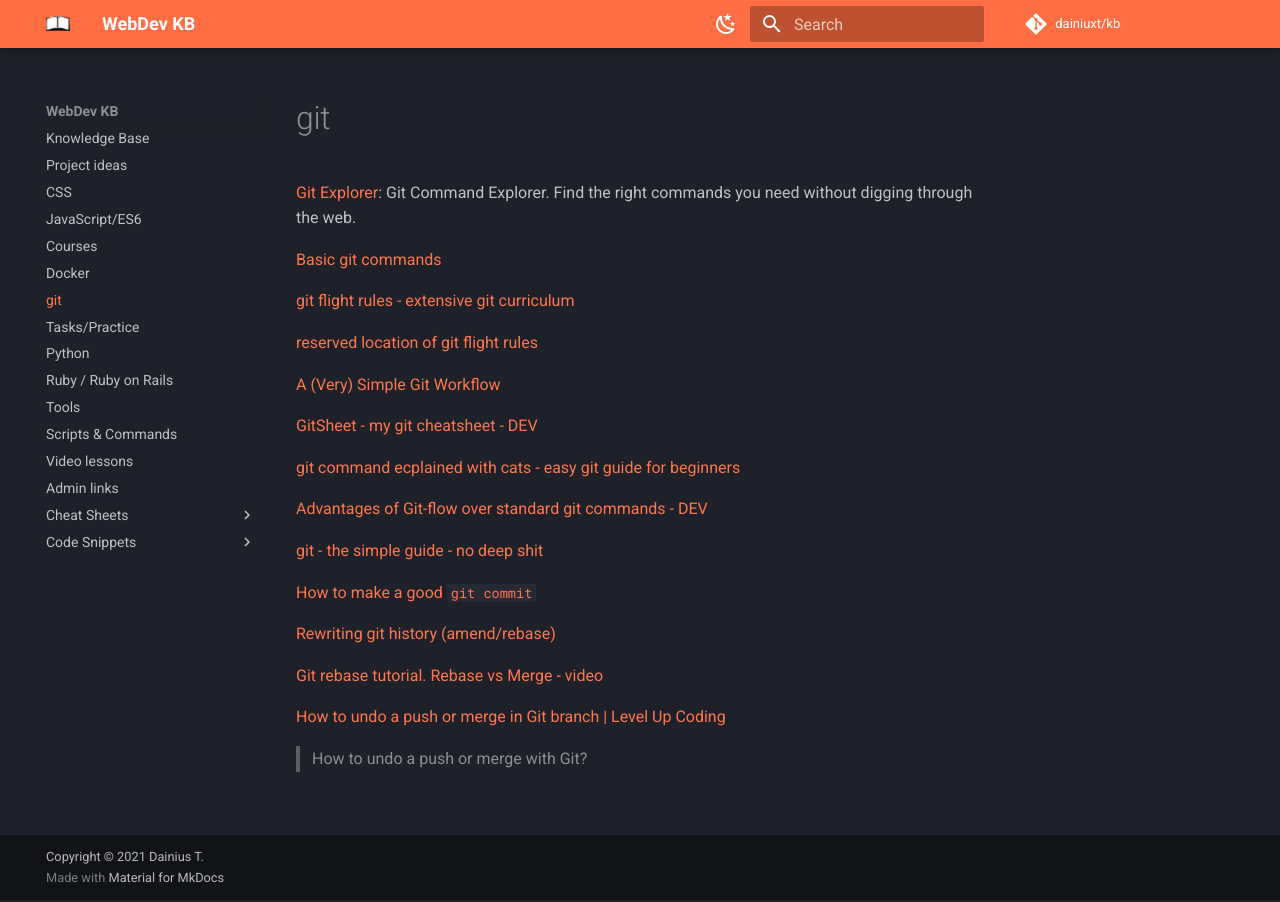
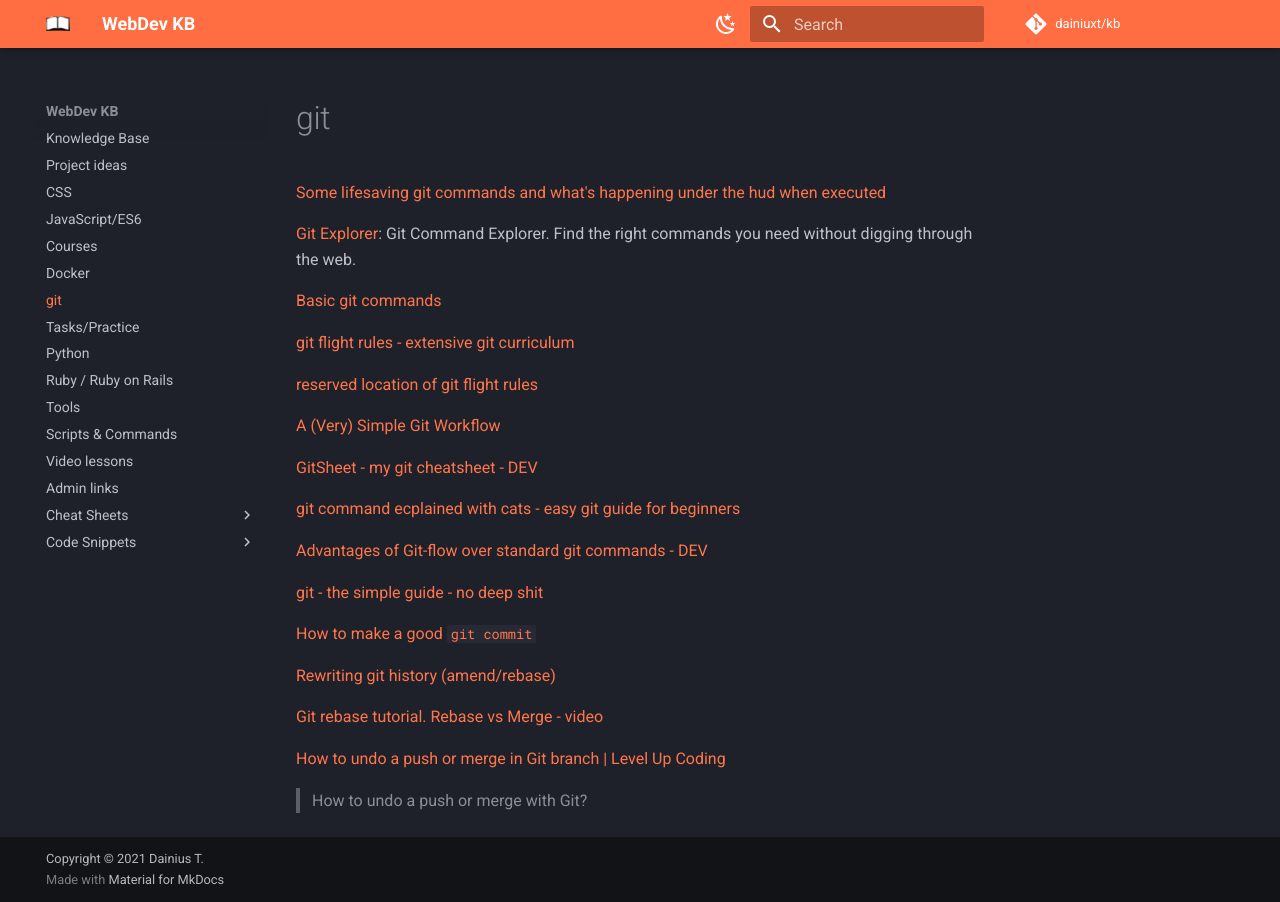
Before and after one commit to dainiuxt/kb, an MkDocs documentation site: the page built from docs/Git.md, in a window 1280 px wide. Built offline with MkDocs 1.6.1 and Material for MkDocs 9.7.7, drawn with Linux system fonts in a browser that asks for light colours; comment, search, counter and statistics services are not loaded.

Commit message:
add git link

```diff
--- a/docs/Git.md
+++ b/docs/Git.md
@@ -1,4 +1,6 @@
 # git
+
+[Some lifesaving git commands and what's happening under the hud when executed](https://dev.to/polymathsomnath/git-commands-that-will-save-your-job-14ac)
 
 [Git Explorer](https://gitexplorer.com/): Git Command Explorer. Find the right commands you need without digging through the web.
 
```
